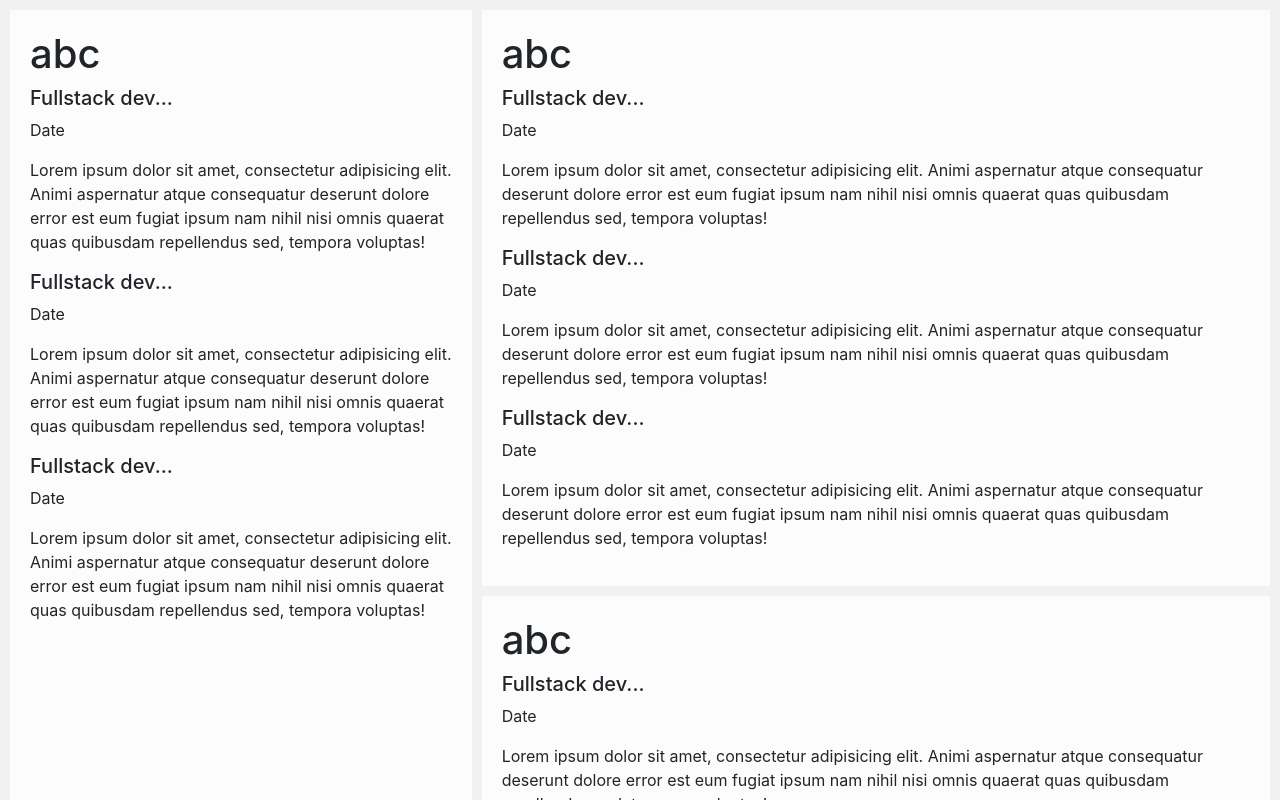
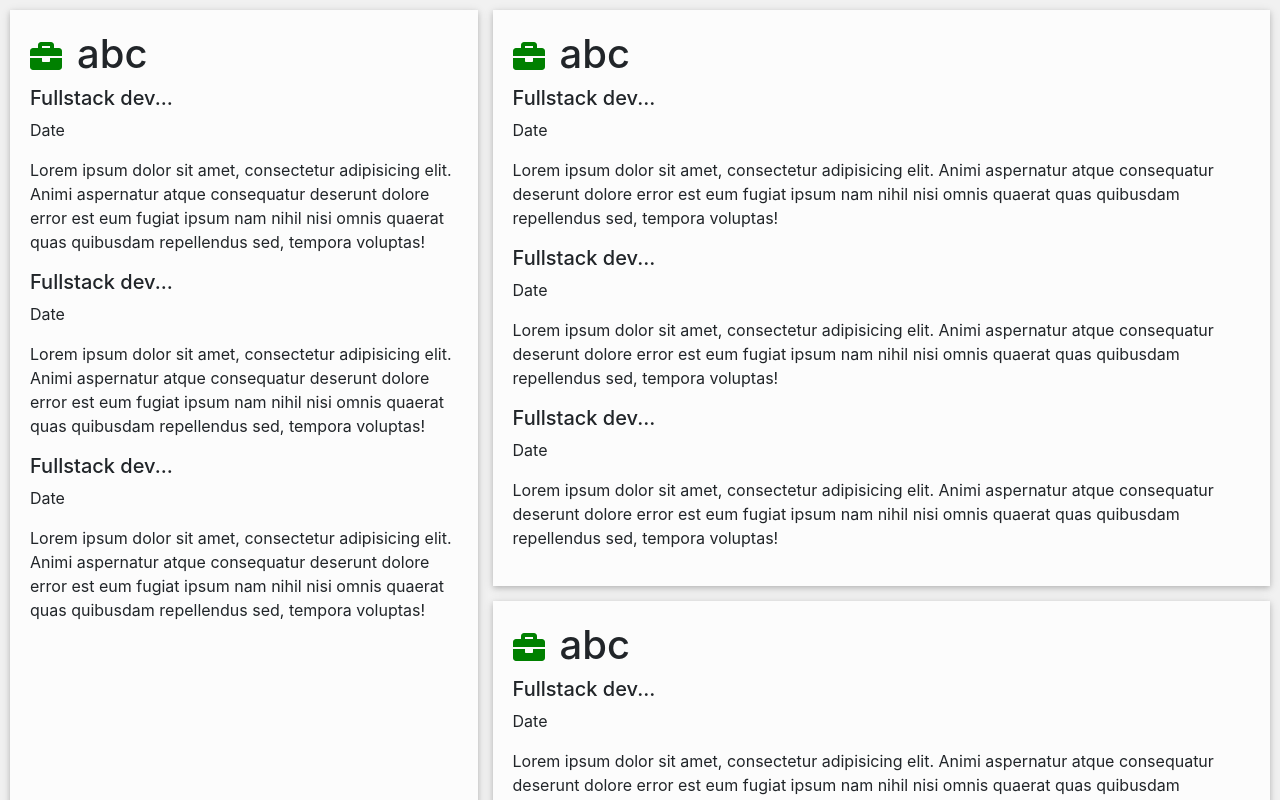
Before and after one commit to merha-g-selassie/resume, a React (Create React App) app: page / in a window 1280 px wide. Shown: the top 800 px of the page. Built offline with nearby package versions, Linux system fonts and the light colour scheme.

Commit message:
workexperience

```diff
--- a/package.json
+++ b/package.json
@@ -3,6 +3,9 @@
   "version": "0.1.0",
   "private": true,
   "dependencies": {
+    "@fortawesome/fontawesome-svg-core": "^1.2.18",
+    "@fortawesome/free-solid-svg-icons": "^5.8.2",
+    "@fortawesome/react-fontawesome": "^0.1.4",
     "bootstrap": "^4.3.1",
     "react": "^16.8.6",
     "react-bootstrap": "^1.0.0-beta.8",
--- a/src/components/Home.css
+++ b/src/components/Home.css
@@ -1,7 +1,7 @@
 .grid-container {
 	display: grid;
 	grid-template-columns: auto auto auto;
-	grid-gap: 10px;
+	grid-gap: 15px;
 	background-color: #F1F1F1;
 	padding: 10px;
 }
@@ -10,6 +10,7 @@
 	background-color: rgba(255, 255, 255, 0.8);
 	padding: 20px 20px;
 	text-align: left;
+	box-shadow: 0 2px 5px 0 rgba(0,0,0,0.16), 0 2px 10px 0 rgba(0,0,0,0.12);
 }
 
 .item1 {
--- a/src/components/Home.js
+++ b/src/components/Home.js
@@ -1,7 +1,7 @@
 import React from 'react';
 import './Home.css';
 import WorkExperiences from './WorkExperiences';
-import Card from './Card';
+
 const Home = () => {
 
 	return (
--- /dev/null
+++ b/src/components/WorkExperiences.css
@@ -0,0 +1,9 @@
+.WorkExperiences-title{
+    display: flex;
+    flex-direction: row;
+    justify-content: flex-start;
+}
+.WorkExperiences-FontAwesomeIcon{
+    padding-top: 10px;
+    padding-right: 15px;
+}
--- a/src/components/WorkExperiences.js
+++ b/src/components/WorkExperiences.js
@@ -1,10 +1,18 @@
 import React from 'react';
 import WorkExperience from './WorkExperience';
+import {faBacon, faBriefcase} from "@fortawesome/free-solid-svg-icons";
+import {FontAwesomeIcon} from "@fortawesome/react-fontawesome";
+import './WorkExperiences.css';
 
 export default () => {
     return (
         <div>
-            <h1>abc</h1>
+            <div className={'WorkExperiences-title'}>
+                <div className={'WorkExperiences-FontAwesomeIcon'} >
+                    <FontAwesomeIcon size={'2x'} icon={faBriefcase} color="green"/>
+                </div>
+                <h1>abc</h1>
+            </div>
             <WorkExperience/>
             <WorkExperience/>
             <WorkExperience/>
```
Also changed, not shown: src/components/WorkExperience.js (+9 -5 lines), 1 other file (tests, documents, lock files or other folders).
